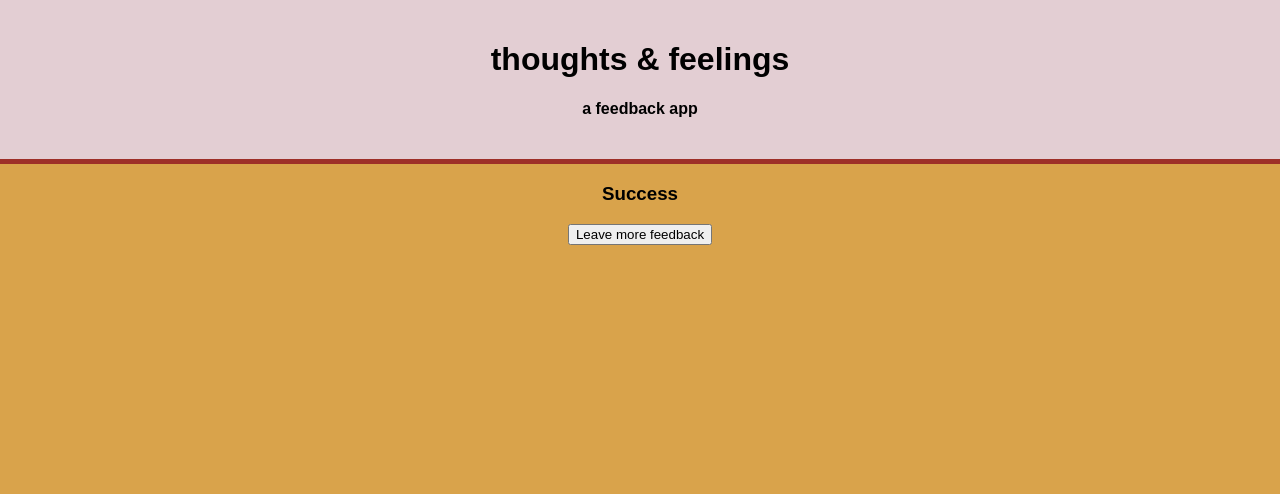
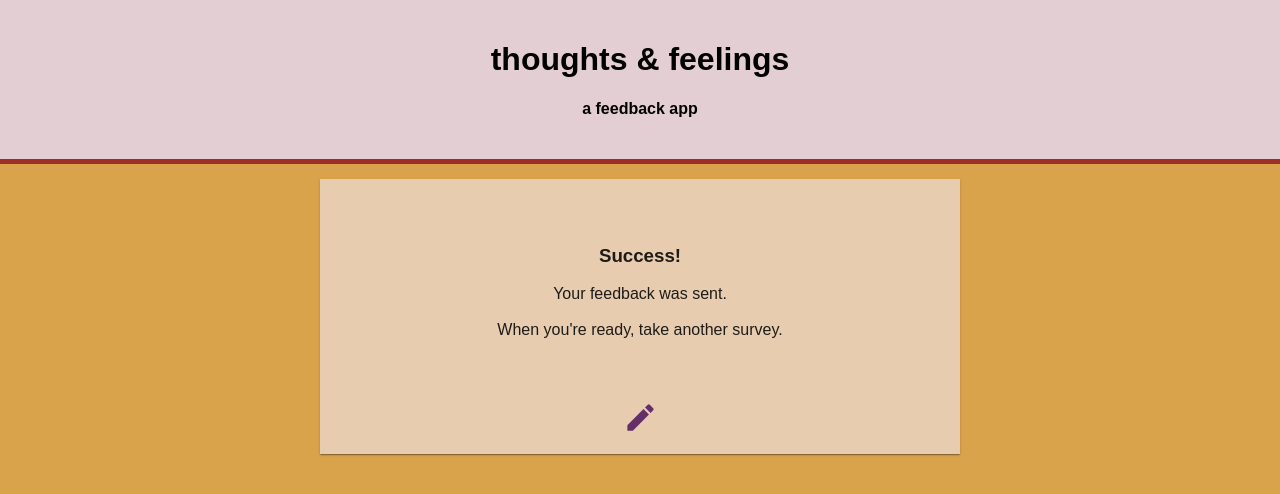
Before and after one commit to jdh2021/redux-feedback-app, a React (Create React App) app: page /#/success in a window 1280 px wide. Shown: the top 494 px of the page. Built offline with nearby package versions, Linux system fonts and the light colour scheme; a web font is replaced by a local one.

Commit message:
updated styling for success component.

```diff
--- a/src/components/Success/Success.jsx
+++ b/src/components/Success/Success.jsx
@@ -1,13 +1,42 @@
 import { useHistory } from 'react-router-dom';
+
+import Button from '@mui/material/Button';
+import Box from '@mui/material/Box';
+import Grid from '@mui/material/Grid';
+import Card from '@mui/material/Card';
+import CardContent from '@mui/material/CardContent';
+import CardActions from '@mui/material/CardActions';
+import CreateIcon from '@mui/icons-material/Create';
 
 const Success = () => {
     // use history to navigate between pages
     const history = useHistory();
 
-    return (<div>
-            <h3>Success</h3>
-            <button onClick={()=> history.push('/')}>Leave more feedback</button>
-        </div>)
+    return <Box sx={{ flexGrow: 1 }}>
+        <Grid container>
+            <Grid item xs>
+            </Grid>
+            <Grid item xs={6}>
+                <Card
+                    sx ={{ minWidth: 300, minHeight: 275}}
+                    style={{backgroundColor: "#e7ccaf"}}
+                    square>
+                    <CardContent sx={{minWidth: 200, minHeight: 175, display: "flex", flexDirection: "column", justifyContent: "center"}}>
+                        <h3>Success!</h3>
+                        <span>Your feedback was sent.</span><br />
+                        <span>When you're ready, take another survey.</span>
+                    </CardContent>
+                    <CardActions sx={{display: "flex", flexDirection: "row", justifyContent: "center"}}>
+                        <Button onClick={()=> history.push('/')}>
+                            <CreateIcon style={{color:"#642e68"}} fontSize="large" />
+                        </Button>
+                    </CardActions>
+                </Card>
+            </Grid>
+            <Grid item xs>
+            </Grid>
+        </Grid>
+    </Box>
 }
 
 export default Success;
```
